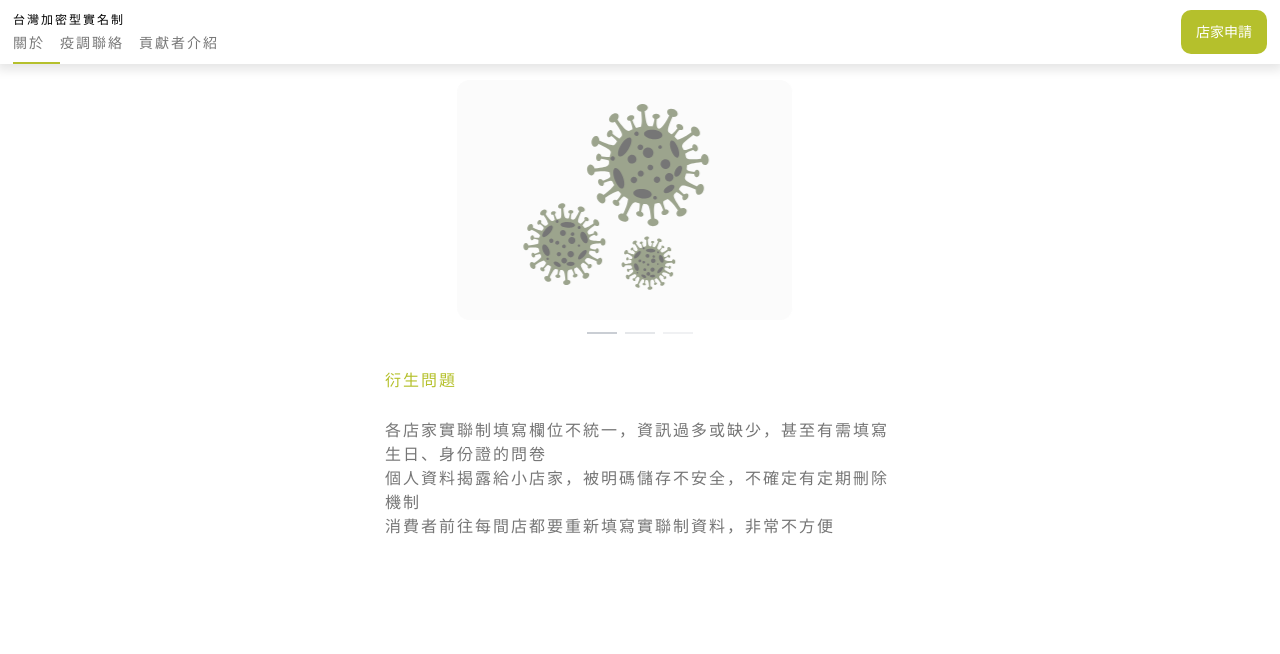
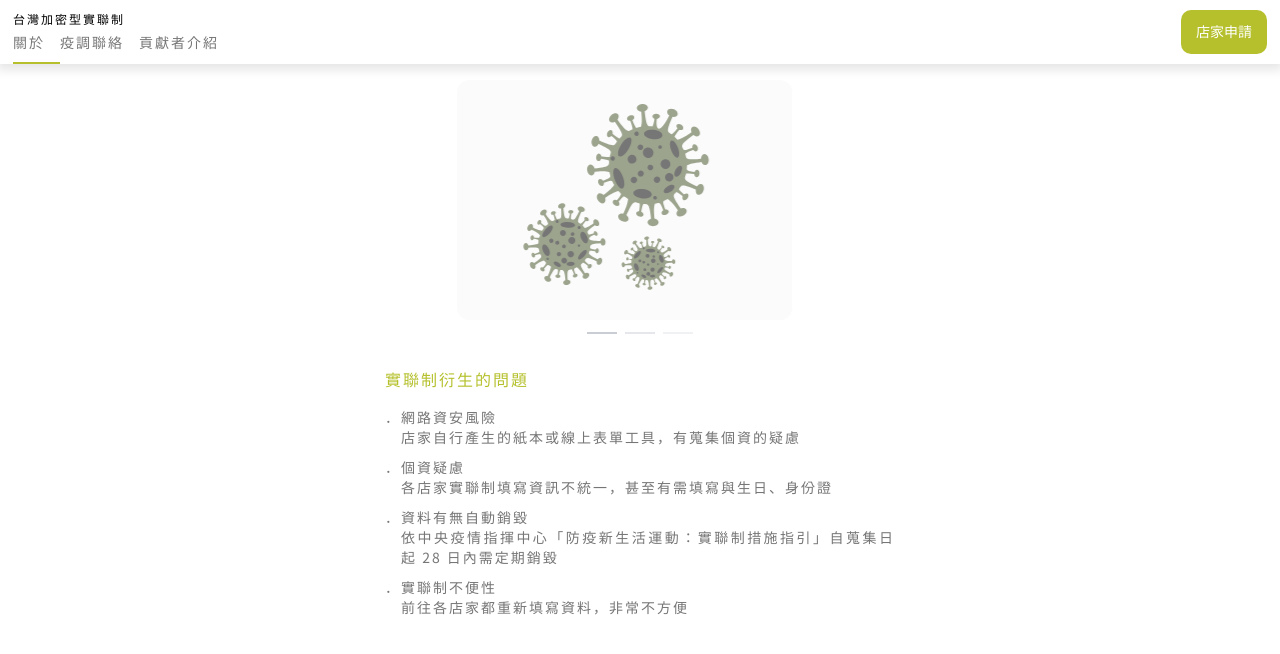
Before and after one commit to funtuan/reallink-frontend, a Vue app: page / in a window 1280 px wide. Shown: the top 654 px of the page. Built offline with nearby package versions, Linux system fonts and the light colour scheme.

Commit message:
Fix 28銷毀, 改名實聯制

```diff
--- a/public/index.html
+++ b/public/index.html
@@ -22,11 +22,11 @@
     <meta name="msapplication-TileImage" content="/ms-icon-144x144.png">
     <meta name="theme-color" content="#ffffff">
     <link href="https://fonts.googleapis.com/css?family=Noto+Sans+TC&amp;display=swap" rel="stylesheet"/>
-    <title>台灣加密型實名制</title>
+    <title>台灣加密型實聯制</title>
   </head>
   <body>
     <noscript>
-      <strong>店家以「台灣加密型實名制」網站實施實連制，進行蒐集疫調資料，採行相符安全控制措施，確保系統安全防護水準。顧客登記的資料「台灣加密型實名制」網站可以存取，重視顧客隱私，資料決不會開放給第三方使用，嚴格遵照個人資料保護法規定。</strong>
+      <strong>店家以「台灣加密型實聯制」網站實施實連制，進行蒐集疫調資料，採行相符安全控制措施，確保系統安全防護水準。顧客登記的資料「台灣加密型實聯制」網站可以存取，重視顧客隱私，資料決不會開放給第三方使用，嚴格遵照個人資料保護法規定。</strong>
     </noscript>
     <div id="app"></div>
     <!-- built files will be auto injected -->
--- a/src/components/NavBar.vue
+++ b/src/components/NavBar.vue
@@ -1,7 +1,7 @@
 <template>
   <div class="nav-bar">
     <div class="nav-title">
-      台灣加密型實名制
+      台灣加密型實聯制
     </div>
     <div class="nav-btn-container">
       <span class="nav-btn" @click="routeTo('/')" :class="{'active-border': routeName === 'About'}">關於</span>
--- a/src/components/ShopPostPdf.vue
+++ b/src/components/ShopPostPdf.vue
@@ -6,7 +6,7 @@
         :enable-download="!uploadMod"
         :preview-modal="true"
         :paginate-elements-by-height="1500"
-        filename="hee hee"
+        filename="TWlink-QRcode"
         :pdf-quality="2"
         :manual-pagination="false"
         pdf-format="a4"
@@ -22,10 +22,10 @@
       <section slot="pdf-content" class="post-pdf">
         <div class="box">
           <div class="main-title">
-            台灣加密型實名制登記
+            台灣加密型實聯制登記
           </div>
           <div class="sub-title">
-            即日起配合政府之防疫政策，入內將採取實名制入場，請配合量體溫及填寫相關資料，同行者可一位代表填寫．
+            即日起配合政府之防疫政策，入內將採取實聯制入場，請配合量體溫及填寫相關資料，同行者可一位代表填寫．
           </div>
           <div class="qrcode">
             <div class="top-title">
@@ -60,7 +60,8 @@
           注意事項
         </div>
         <div class="note">
-          店家以「台灣加密型實名制」網站實施實連制，進行蒐集疫調資料，採行相符安全控制措施，確保系統安全防護水準。顧客登記的資料「台灣加密型實名制」網站可以存取，重視顧客隱私，資料決不會開放給第三方使用，嚴格遵照個人資料保護法規定。
+          ※ 店家以「台灣加密型實聯制」網站實施實連制，進行蒐集疫調資料，採行相符安全控制措施，確保系統安全防護水準。顧客登記的資料「台灣加密型實聯制」網站可以存取，重視顧客隱私，資料決不會開放給第三方使用，嚴格遵照個人資料保護法規定。<br>
+          ※ 所蒐集之資料僅保存 28 日，屆期自動銷毀。
         </div>
         <div class="pdf-men">
           <img src="@/assets/icon/pdfmen.svg" alt="">
--- a/src/views/About.vue
+++ b/src/views/About.vue
@@ -9,36 +9,70 @@
     </el-carousel>
 
     <section v-if="page === 0">
-      <p class="main-title ">疫情爆發！實聯制真的安全嗎？</p>
-      <div class="content">
-        本土疫情爆發，中央流行疫情指揮中心建議店家實聯制（線上實名制）
+      <p class="main-title ">疫情爆發！需要一個快速安全的實聯制</p>
+      <div class="about-content">
+        依據第三級警戒區域九大防疫指引，餐飲場所、婚、喪禮應遵守實聯制<br><br>
+        連鎖店家先開始實施實聯制，各小店家也陸續跟上，許多衍生問題開始浮上檯面
       </div>
     </section>
 
     <section v-if="page === 1">
-      <p class="main-title ">衍生問題</p>
-      <div class="content">
-        各店家實聯制填寫欄位不統一，資訊過多或缺少，甚至有需填寫生日、身份證的問卷<br>
-        個人資料揭露給小店家，被明碼儲存不安全，不確定有定期刪除機制<br>
-        消費者前往每間店都要重新填寫實聯制資料，非常不方便<br>
+      <p class="main-title ">實聯制衍生的問題</p>
+      <div class="about-content">
+        <div class="sub-title">
+          ．網路資安風險
+        </div>
+        <div class="sub-content">
+          店家自行產生的紙本或線上表單工具，有蒐集個資的疑慮
+        </div>
+        <div class="sub-title">
+          ．個資疑慮
+        </div>
+        <div class="sub-content">
+          各店家實聯制填寫資訊不統一，甚至有需填寫與生日、身份證
+        </div>
+        <div class="sub-title">
+          ．資料有無自動銷毀
+        </div>
+        <div class="sub-content">
+          依中央疫情指揮中心「防疫新生活運動：實聯制措施指引」自蒐集日起 28 日內需定期銷毀
+        </div>
+        <div class="sub-title">
+          ．實聯制不便性
+        </div>
+        <div class="sub-content">
+          前往各店家都重新填寫資料，非常不方便
+        </div>
       </div>
     </section>
 
     <section v-if="page === 2">
-      <p class="main-title ">解決方案</p>
-      <div class="content">
-        快速產生實聯制表單 <br>
-        店家可快速生成標準的實聯制填寫表單格式，不用額外設置
-        <br><br>
-        個資加密保存<br>
-        個資使用RSA 2048bit公鑰加密後存入資料庫，私鑰嚴格保存於離線環境，嚴格限制疫調需求才揭露
-        <br><br>
-        自動刪除<br>
-        加密後的個資只保留 28 天，將定期刪除
-        <br><br>
-        快速填寫<br>
-        可選擇自動記錄填寫諮詢於個人瀏覽器中，方便下次填寫
-        <br><br>
+      <p class="main-title ">加密型實聯制誕生</p>
+      <div class="about-content">
+        <div class="sub-title">
+          ．快速建立實聯制表單
+        </div>
+        <div class="sub-content">
+          店家可快速建立標準的實聯制填寫表單格式，不用額外設置
+        </div>
+        <div class="sub-title">
+          ．個資加密保存
+        </div>
+        <div class="sub-content">
+          使用 RSA 2048bit 公鑰加密後存入資料庫，私鑰嚴格保存於離線環境，嚴格限制有疫調需求才揭露
+        </div>
+        <div class="sub-title">
+          ．資料定期刪除
+        </div>
+        <div class="sub-content">
+          所蒐集之資料僅保存 28 日，屆期自動銷毀
+        </div>
+        <div class="sub-title">
+          ．快速填寫
+        </div>
+        <div class="sub-content">
+          可選擇是否將填寫資訊紀錄於個人裝置中，方便下次自動代入填寫
+        </div>
       </div>
     </section>
   </div>
@@ -73,7 +107,18 @@ export default {
   justify-content: center;
 }
 
-.content {
-    color: $primary-grey;
+.about-content {
+  color: $primary-grey;
+  font-size: 14px;
+  line-height: 20px;
+  text-align: justify;
+  font-weight: normal;
+  .sub-title {
+    margin-top: 10px;
+    font-weight: 500;
+  }
+  .sub-content {
+    margin-left: 16px;
+  }
 }
 </style>
--- a/src/views/QRCode/Download.vue
+++ b/src/views/QRCode/Download.vue
@@ -9,14 +9,14 @@
 
     <section class="_section">
       <p class="_section-sub-title">步驟一</p>
-      <div>點擊<span class="highlight"> 下載 PDF</span> 或 <span class="highlight">7-11 ibon列印</span>，將 <span class="highlight">台灣加密型實名制登記</span> QRcode 列印出來</div>
+      <div>點擊<span class="highlight"> 下載 PDF</span> 或 <span class="highlight">7-11 ibon列印</span>，將 <span class="highlight">台灣加密型實聯制登記</span> QRcode 列印出來</div>
     </section>
 
     <hr>
 
     <section class="_section">
       <p class="_section-sub-title">步驟二</p>
-      <div>來店民眾掃描 QRcode 填寫 <span class="highlight">台灣加密型實名制登記</span>，配合政府政策，一起落實防疫工作</div>
+      <div>來店民眾掃描 QRcode 填寫 <span class="highlight">台灣加密型實聯制登記</span>，配合政府政策，一起落實防疫工作</div>
     </section>
 
     <div class="_bottom-box-two">
--- a/src/views/Terms/Shop.vue
+++ b/src/views/Terms/Shop.vue
@@ -3,18 +3,18 @@
     <p class="shop-term-title">店家申請</p>
 
     <section class="_section">
-      <p class="_section-title">店家申請使用台灣加密型實名制條款</p>
+      <p class="_section-title">店家申請使用台灣加密型實聯制條款</p>
       <div class="terms-content pa-5">
-         「台灣加密型實名制」(以下簡稱甲方)提供實聯制系統，為了幫助申請人(以下簡稱乙方)為維持國內疫情之穩定控制，使民眾生活及產業經濟能於具備一定安全條件下，如何收集、應用及保護店家之客戶的個人資訊，請詳細閱讀以下隱私權暨資訊安全保護政策。<br>
+         「台灣加密型實聯制」(以下簡稱甲方)提供實聯制系統，為了幫助申請人(以下簡稱乙方)為維持國內疫情之穩定控制，使民眾生活及產業經濟能於具備一定安全條件下，如何收集、應用及保護店家之客戶的個人資訊，請詳細閱讀以下隱私權暨資訊安全保護政策。<br>
      <br>
 - 使用協議<br>
 <br>
-    <div>本網站是一個網路平台，會為國內疫情之穩定盡上合理努力，顧客登記的資料只有甲方可以存取，非常重視乙方與顧客隱私，資料決不會開放給第三方使用，除中華民國衛生福利部，嚴格遵照個人資料保護法規定。且甲方不提供任何明示或暗示的保證，甲方僅提供此加密性實名制服務，若造成甲方損害，其餘請乙方自行承擔對於您所採取之任何決定所生相關責任。</div>
+    <div>本網站是一個網路平台，會為國內疫情之穩定盡上合理努力，顧客登記的資料只有甲方可以存取，非常重視乙方與顧客隱私，資料決不會開放給第三方使用，除中華民國衛生福利部，嚴格遵照個人資料保護法規定。且甲方不提供任何明示或暗示的保證，甲方僅提供此加密性實聯制服務，若造成甲方損害，其餘請乙方自行承擔對於您所採取之任何決定所生相關責任。</div>
 <br>
 - 隱私權保護政策<br>
 <br>
    <div>為增加整體防疫措施之透明性、提高民眾之信賴，依個人資料保護法第8條第1項規定，乙方蒐集民眾個人資料時，應明確告知下列事項：</div><br>
-一、蒐集機關之名稱：<br>「台灣加密型實名制」網站<br>
+一、蒐集機關之名稱：<br>「台灣加密型實聯制」網站<br>
 二、蒐集目的：<br>防疫目的，依據「個人資料保護法之特定目的及個人資料之類別」為代號 012公共衛生或傳染病防治之特定目的，且不得為目的外利 用。<br>
 三、所蒐集之個人資料項目：<br>姓名、電話號碼<br>
 四、個人資料利用之期間：<br>自蒐集日起28日內<br>
```
Also changed, not shown: src/views/Terms/Index.vue (+4 -4 lines).
